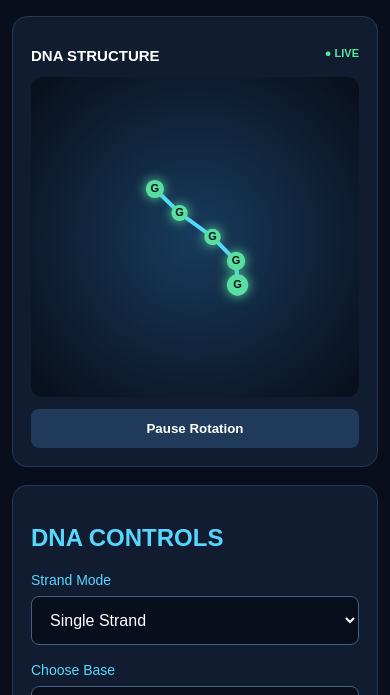
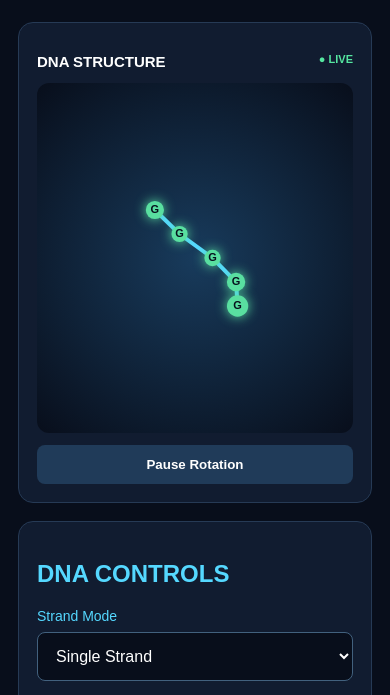
Before and after one commit to frnamshryfy59-creator/DNA-test-, a plain HTML site: page index.html in a window 390 px wide. Shown: the part 133-828 px from the top of the page. Drawn offline with Linux system fonts and the light colour scheme.

Commit message:
Update media queries and adjust canvas height

```diff
--- a/style.css
+++ b/style.css
@@ -188,12 +188,12 @@ footer {
   margin: 25px;
 }
 
-@media (max-width: 400px) {
-  body {
-    padding: 12px;
+@media (min-width: 768px) {
+  main {
+    max-width: 900px;
   }
 
   #dnaCanvas {
-    height: 320px;
+    height: 420px;
   }
 }
```
